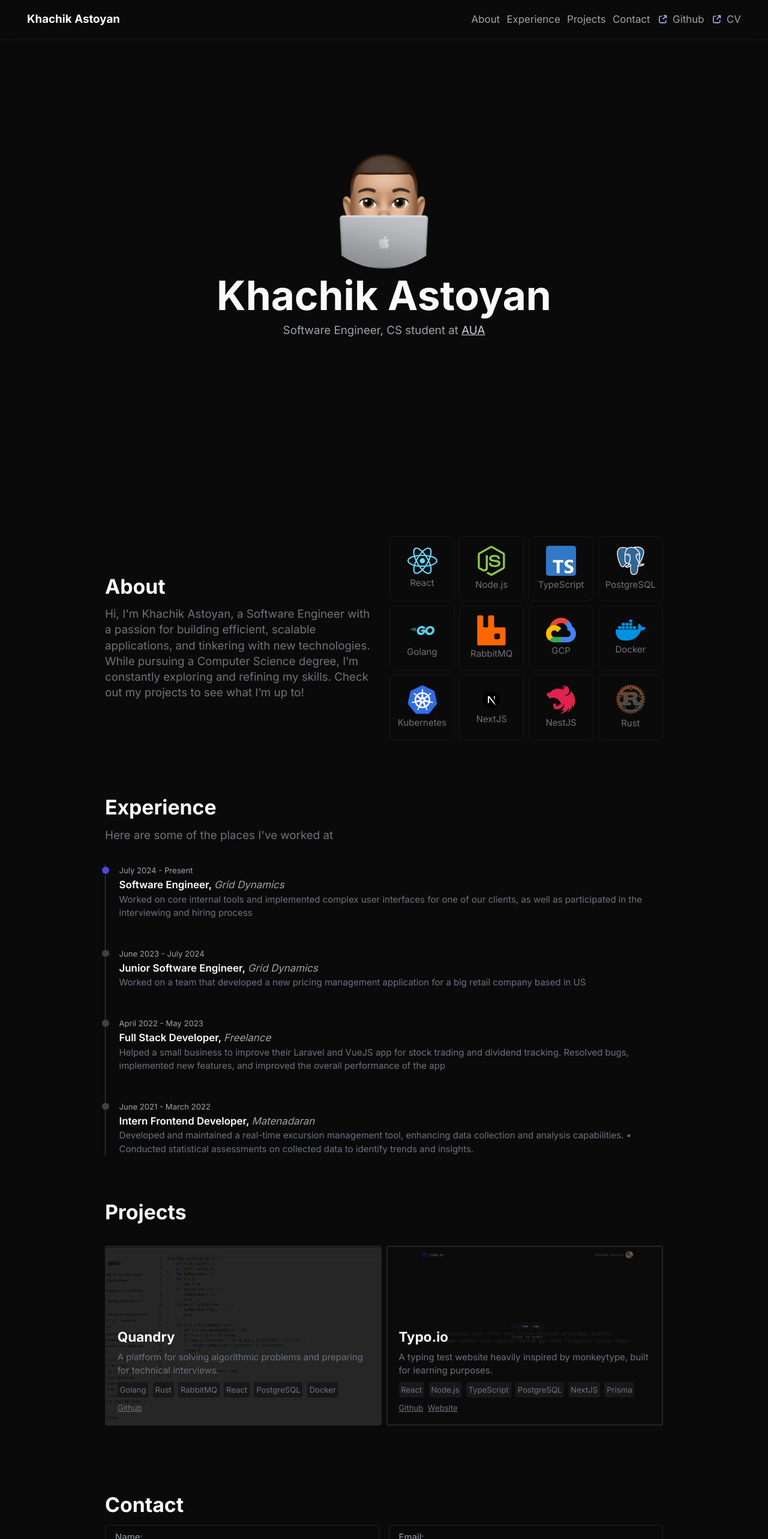
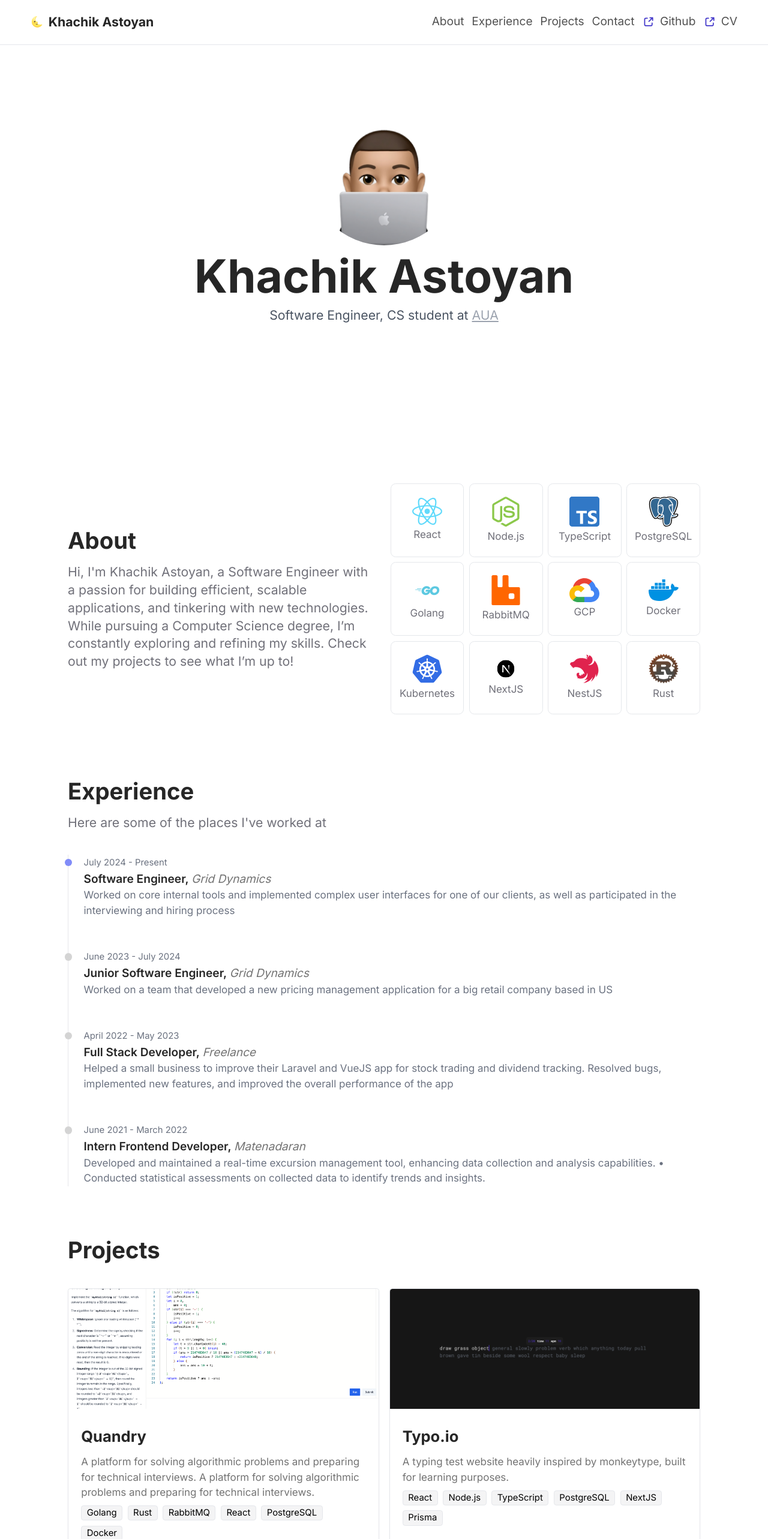
Before and after one commit to KhachikAstoyan/portfolio, a Next.js app: page / in a window 1280 px wide. Shown: the top 2566 px of the page at 60% size. Built offline with nearby package versions, Linux system fonts and the light colour scheme.

Commit message:
add light theme

```diff
--- a/package.json
+++ b/package.json
@@ -9,9 +9,11 @@
     "lint": "next lint"
   },
   "dependencies": {
+    "@radix-ui/react-icons": "^1.3.0",
     "clsx": "^2.1.1",
     "framer-motion": "^11.3.24",
     "next": "^14.2.5",
+    "next-themes": "^0.3.0",
     "nodemailer": "^6.9.14",
     "react": "^18.3.1",
     "react-dom": "^18.3.1",
--- a/src/app/globals.css
+++ b/src/app/globals.css
@@ -3,11 +3,11 @@
 @tailwind utilities;
 
 body {
-  @apply bg-neutral-950 text-neutral-50;
+  @apply bg-white dark:bg-neutral-950 text-neutral-800 dark:text-neutral-50;
 }
 
 :root {
-  font-size: 15px;
+  font-size: 17px;
 }
 
 ::selection {
--- a/src/app/layout.tsx
+++ b/src/app/layout.tsx
@@ -1,6 +1,7 @@
 import "./globals.css";
 import { Inter } from "next/font/google";
 import { Header } from "../components/Header";
+import { ThemeProvider } from "next-themes";
 
 const inter = Inter({ subsets: ["latin"] });
 
@@ -9,12 +10,22 @@ export const metadata = {
   description: "Generated by create next app",
 };
 
-export default function RootLayout({ children }: { children: React.ReactNode }) {
+export default function RootLayout({
+  children,
+}: {
+  children: React.ReactNode;
+}) {
   return (
-		<html lang="en" style={{ scrollBehavior: "smooth" }}>
+    <html
+      lang="en"
+      style={{ scrollBehavior: "smooth" }}
+      suppressHydrationWarning
+    >
       <body className={inter.className}>
+        <ThemeProvider attribute="class">
           <Header />
           <main className="pb-10">{children}</main>
+        </ThemeProvider>
       </body>
     </html>
   );
--- a/src/components/About.tsx
+++ b/src/components/About.tsx
@@ -23,7 +23,7 @@ export const About = () => {
               {data.skills.map((skill) => (
                 <div
                   key={skill.name}
-                  className="flex flex-col gap-1 bg-neutral-950-950 border border-neutral-900 rounded-lg aspect-square justify-center items-center"
+                  className="flex flex-col gap-1 dark:bg-neutral-950 border dark:border-neutral-900 rounded-lg aspect-square justify-center items-center"
                 >
                   <Image
                     src={skill.icon}
--- a/src/components/Contact.tsx
+++ b/src/components/Contact.tsx
@@ -5,7 +5,7 @@ import { Section } from "./common/Section";
 import { SectionTitle } from "./common/SectionTitle";
 
 const inputClassName =
-  "bg-neutral-950 outline-none border-2 border-neutral-900 focus:border-indigo-700 transition-colors p-2 px-4 rounded w-full";
+  "dark:bg-neutral-950 outline-none border-2 dark:border-neutral-900 focus:border-indigo-400 dark:focus:border-indigo-700 transition-colors p-2 px-4 rounded w-full";
 
 enum EmailSentStatus {
   Loading,
@@ -79,7 +79,7 @@ export const Contact = () => {
         ></textarea>
 
         <div className="flex flex-col justify-center">
-          <button className="bg-indigo-900 hover:bg-indigo-700 p-3 px-6 mt-2 border-2 outline-none border-transparent transition-colors focus:border-indigo-500 rounded-md">
+          <button className="bg-indigo-500 text-white dark:bg-indigo-900 hover:bg-indigo-700 p-3 px-6 mt-2 border-2 outline-none border-transparent transition-colors focus:border-indigo-500 rounded-md">
             {emailSentStatus === EmailSentStatus.Loading
               ? "Sending..."
               : "Send"}
--- a/src/components/Header.tsx
+++ b/src/components/Header.tsx
@@ -4,6 +4,7 @@ import { Container } from "./common/Container";
 import data from "../data";
 import clsx from "clsx";
 import { cn } from "../lib/utils";
+import { ThemeSwitcher } from "./common/ThemeSwitcher";
 
 type MenuItemProps = React.AnchorHTMLAttributes<HTMLAnchorElement>;
 const MenuItem: React.FC<MenuItemProps> = ({
@@ -12,7 +13,7 @@ const MenuItem: React.FC<MenuItemProps> = ({
   ...props
 }) => {
   return (
-    <li className="text-neutral-400 text-2xl flex items-center gap-1 font-normal border-b-2 border-transparent transition-colors hover:border-indigo-600 hover:text-indigo-400 md:text-lg">
+    <li className="text-neutral-600 dark:text-neutral-400 text-2xl flex items-center gap-1 font-normal border-b-2 border-transparent transition-colors hover:border-indigo-600 hover:text-indigo-400 md:text-lg">
       <a {...props} className={cn("flex items-center gap-2", className)}>
         {children}
       </a>
@@ -21,7 +22,7 @@ const MenuItem: React.FC<MenuItemProps> = ({
 };
 
 const ExternalLinkIcon: React.FC<React.SVGAttributes<HTMLOrSVGElement>> = (
-  props
+  props,
 ) => {
   return (
     <svg
@@ -51,8 +52,8 @@ const HamburgerLine: React.FC<React.HTMLAttributes<HTMLDivElement>> = ({
   return (
     <div
       className={cn(
-        "w-full bg-neutral-300 transition rounded relative h-[2px]",
-        className
+        "w-full bg-neutral-500 dark:bg-neutral-300 transition rounded relative h-[2px]",
+        className,
       )}
       {...props}
     ></div>
@@ -95,19 +96,22 @@ const HamburgerIcon: React.FC<HamburgerIconProps> = ({
 const navDesktopClasses =
   "md:static md:bg-transparent md:w-auto md:h-auto md:translate-x-0 md:opacity-100 md:justify-start md:transform-none";
 const navMobileClasses =
-  "absolute duration-200 top-0 left-0 w-full bg-neutral-950 translate-x-full opacity-0 h-screen flex-col justify-center items-center";
+  "absolute duration-200 top-0 left-0 w-full bg-white dark:bg-neutral-950 translate-x-full opacity-0 h-screen flex-col justify-center items-center";
 
 export const Header = () => {
   const [isMobileMenuOpen, setIsMobileMenuOpen] = React.useState(false);
 
   const closeMobileMenu = useCallback(
     () => setIsMobileMenuOpen(false),
-    [setIsMobileMenuOpen]
+    [setIsMobileMenuOpen],
   );
 
   return (
-    <header className="z-50 fixed w-full flex dark:bg-neutral-950 border-stone-900 border-b bg-opacity-70 backdrop-blur-md justify-between py-5 px-5 md:px-12 ">
-      <h1 className="font-bold text-md md:text-xl">Khachik Astoyan</h1>
+    <header className="z-50 fixed w-full flex bg-white dark:bg-neutral-950 dark:border-stone-900 border-b bg-opacity-35 dark:bg-opacity-70 backdrop-blur-md justify-between py-5 px-5 md:px-12 ">
+      <div className="flex items-center gap-2">
+        <ThemeSwitcher />
+        <h1 className="font-bold text-md md:text-xl">Khachik Astoyan</h1>
+      </div>
       <HamburgerIcon
         open={isMobileMenuOpen}
         onClick={() => setIsMobileMenuOpen((prev) => !prev)}
@@ -117,7 +121,7 @@ export const Header = () => {
         className={clsx(
           "flex items-center transition",
           navDesktopClasses,
-          navMobileClasses
+          navMobileClasses,
         )}
         style={
           isMobileMenuOpen ? { transform: "translateX(0)", opacity: 1 } : {}
@@ -142,7 +146,7 @@ export const Header = () => {
             target="_blank"
             rel="noreferrer"
           >
-            <ExternalLinkIcon className="h-5 text-indigo-300" />
+            <ExternalLinkIcon className="h-5 text-indigo-700 dark:text-indigo-300" />
             Github
           </MenuItem>
           <MenuItem
@@ -151,7 +155,7 @@ export const Header = () => {
             target="_blank"
             rel="noreferrer"
           >
-            <ExternalLinkIcon className="h-5 text-indigo-300" />
+            <ExternalLinkIcon className="h-5 text-indigo-700 dark:text-indigo-300" />
             CV
           </MenuItem>
         </ul>
--- a/src/components/Hero.tsx
+++ b/src/components/Hero.tsx
@@ -6,7 +6,7 @@ import { motion } from "framer-motion";
 
 export const Hero = () => {
   return (
-    <section className="flex flex-col items-center justify-center min-h-screen py-2 relative bottom-5">
+    <section className="flex flex-col items-center justify-center relative h-[calc(100vh-100px)]">
       <motion.div
         className="relative"
         transition={{ duration: 0.5, type: "tween" }}
@@ -29,11 +29,11 @@ export const Hero = () => {
         animate={{ top: "0px", transform: "scale(1)", opacity: 1 }}
       >
         <h1 className="text-7xl font-bold my-3 text-center">Khachik Astoyan</h1>
-        <p className="text-xl mt-1 text-gray-400 text-center">
+        <p className="text-xl mt-1 text-gray-600 dark:text-gray-400 text-center">
           Software Engineer, CS student at{" "}
           <a
             href="https://aua.am/"
-            className="text-gray-300 underline"
+            className="text-gray-400 dark:text-gray-300 underline"
             target="_blank"
           >
             AUA
--- a/src/components/Projects.tsx
+++ b/src/components/Projects.tsx
@@ -9,38 +9,44 @@ export const Projects = () => {
   return (
     <Section id="projects" className="relative">
       <SectionTitle>Projects</SectionTitle>
-      <div className="mt-10 grid grid-cols-1 md:grid-cols-2 gap-2">
+      <div className="mt-10 grid grid-cols-1 md:grid-cols-2 gap-4">
         {data.projects.map((project) => (
+          <article
+            suppressHydrationWarning
+            key={project.name}
+            className="flex flex-col gap-2 border dark:border-neutral-800 shadow-sm rounded"
+          >
+            <img
+              src={project.img.src}
+              alt={project.name}
+              className="top-0 left-0 w-full h-[200px] object-cover rounded-t"
+            />
+            <div
+              className={`z-10 w-full p-5 flex flex-col gap-3 h-full justify-between`}
+            >
+              <div>
                 <a
-            href={project.links.website || project.links.github || undefined}
                   target="_blank"
-            key={project.name}
-            className="break-normal mb-10 h-80 bg-center bg-cover relative rounded transition-colors border-2 border-neutral-800 hover:border-indigo-600"
-            style={{ backgroundImage: `url(${project.img.src})` }}
+                  href={project.links.website || project.links.github}
+                  className="block mb-3 text-2xl font-bold hover:text-indigo-500 dark:hover:text-indigo-400 transition-colors"
                 >
-            <div
-              className={`z-0 w-full h-full absolute top-0 left-0 bg-black ${
-                project.img.isDark ? "opacity-50" : "opacity-85"
-              }`}
-            ></div>
-            <div
-              className={`z-10 absolute w-full h-full bottom-0 p-5 flex flex-col justify-end break-words bg-opacity-70`}
-            >
-              <h3 className="text-2xl font-bold mb-2">{project.name}</h3>
-              <p className="text-gray-500 mb-2 break-words">
+                  {project.name}
+                </a>
+                <p className="text-neutral-500 dark:text-neutral-400  mb-2 break-words">
                   {project.description}
                 </p>
                 <div className="flex flex-wrap gap-2">
                   {project.technologies.map((tech) => (
                     <span
                       key={tech}
-                    className="text-gray-500 bg-zinc-900 p-1 rounded text-sm"
+                      className="text-black dark:text-neutral-500 bg-zinc-100 border dark:border-zinc-800 dark:bg-zinc-900 py-[1px] px-2 rounded text-sm"
                     >
                       {tech}
                     </span>
                   ))}
                 </div>
-              <div className="flex gap-2">
+              </div>
+              <div className="flex gap-2 justify-self-end">
                 {project.links.github && (
                   <a
                     href={project.links.github}
@@ -61,7 +67,7 @@ export const Projects = () => {
                 )}
               </div>
             </div>
-          </a>
+          </article>
         ))}
       </div>
     </Section>
--- /dev/null
+++ b/src/components/common/ThemeSwitcher.tsx
@@ -0,0 +1,13 @@
+import { useTheme } from "next-themes"
+
+export const ThemeSwitcher = () => {
+  const { theme, setTheme,  } = useTheme();
+  const toggleTheme = () => {
+    setTheme(theme === "light" ? "dark" : "light");
+  }
+  return (
+    <button onClick={toggleTheme}>
+      {theme === "light" ? "🌞" : "🌜"}
+    </button>
+  )
+}
--- a/src/components/common/Timeline.tsx
+++ b/src/components/common/Timeline.tsx
@@ -12,20 +12,20 @@ interface TimelineProps {
 export const Timeline: React.FC<TimelineProps> = ({ items }) => {
   return (
     <>
-      <ol className="relative border-s border-neutral-700 flex flex-col gap-12 dark:border-gray-700">
+      <ol className="relative border-s dark:border-neutral-700 flex flex-col gap-12 dark:border-gray-700">
         {items.map(({ date, title, detailedText, company }, index) => (
           <li className="ms-6" key={title}>
             <div
               className={`transition-colors absolute w-3 h-3 rounded-full mt-1.5 -start-1.5 ${
-                index === 0 ? "bg-indigo-600" : "bg-neutral-700"
+                index === 0 ? "bg-indigo-400 dark:bg-indigo-600" : "bg-neutral-300 dark:bg-neutral-700"
               }`}
             ></div>
-            <time className="mb-1 text-sm font-normal leading-none text-gray-400 dark:text-gray-500">
+            <time className="mb-1 text-sm font-normal leading-none text-gray-500 dark:text-gray-600">
               {date}
             </time>
-            <h3 className="text-lg font-semibold text-white">
+            <h3 className="text-lg font-semibold dark:text-white">
               {title},{" "}
-              <span className="text-neutral-400 font-normal italic">
+              <span className="text-neutral-500 dark:text-neutral-400 font-normal italic">
                 {company}
               </span>
             </h3>
--- a/src/data/index.ts
+++ b/src/data/index.ts
@@ -26,8 +26,7 @@ export default {
   name: "Khachik Astoyan",
   role: "Software Engineer",
   title: "Khachik Astoyan - Software Engineer",
-  description:
-    `Hi, I'm Khachik Astoyan,\
+  description: `Hi, I'm Khachik Astoyan,\
     a Software Engineer with a passion for building efficient, scalable applications,\
     and tinkering with new technologies.\
     While pursuing a Computer Science degree, I’m constantly exploring and refining my skills.\
@@ -86,7 +85,7 @@ export default {
     {
       name: "Quandry",
       description:
-        "A platform for solving algorithmic problems and preparing for technical interviews.",
+        "A platform for solving algorithmic problems and preparing for technical interviews. A platform for solving algorithmic problems and preparing for technical interviews. ",
       technologies: [
         "Golang",
         "Rust",
--- a/tailwind.config.js
+++ b/tailwind.config.js
@@ -15,6 +15,6 @@ module.exports = {
       },
     },
   },
-  darkMode: "class",
+  darkMode: ["selector"],
   plugins: [],
 };
```
Also changed, not shown: public/typo.png, 1 other file (tests, documents, lock files or other folders). Lines whose indentation alone changed are shown as unchanged.
